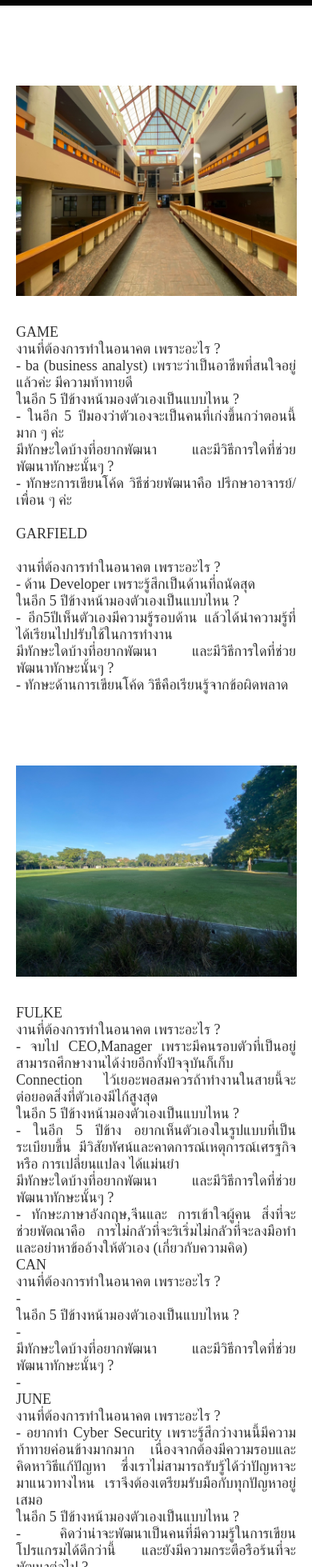
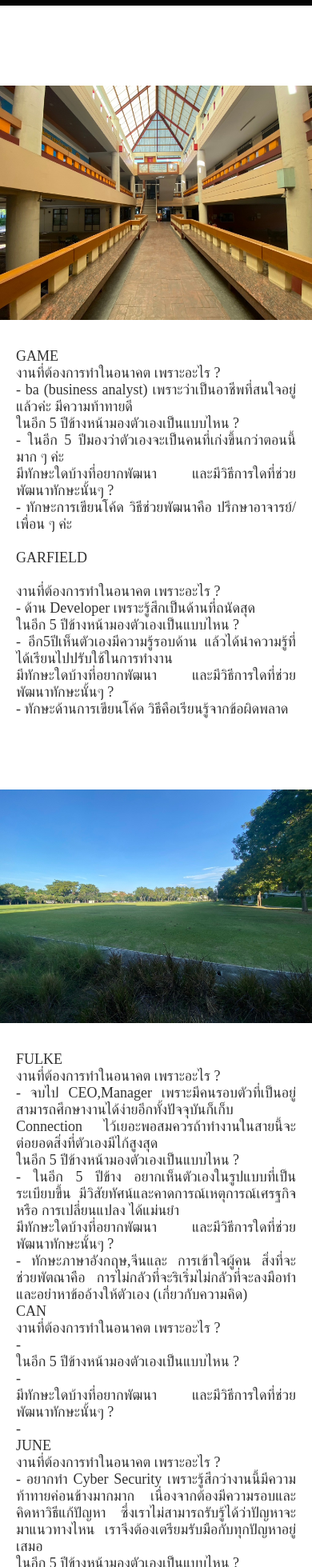
Before and after one commit to duckxy166/G23_OurCSTUStories, a plain HTML site: page future.html in a window 390 px wide. Shown: the part 41-2000 px from the top of the page at 80% size. Drawn offline with Linux system fonts and the light colour scheme.

Commit message:
Modify styles.css" Edite responsive  768px"

```diff
--- a/styles.css
+++ b/styles.css
@@ -323,7 +323,7 @@ display: flex;
     /* photo1 + ข้อความ */
     .regtangle1-text-container {
         display: flex;
-        align-items: flex-start; /* จัดให้สี่เหลี่ยมและข้อความอยู่แนวนอน */
+        align-items: flex-start;
         margin-top: 20px;
         gap: 20px;
     }
@@ -352,8 +352,8 @@ display: flex;
 
     .regtangle2-text-container {
         display: flex;
-        flex-direction: row-reverse; /* ทำให้ regtangle2 อยู่ด้านขวา */
-        align-items: flex-start; /* จัดให้ข้อความอยู่ด้านซ้าย */
+        flex-direction: row-reverse;
+        align-items: flex-start;
         margin-top: 20px;
     }
 
@@ -372,7 +372,7 @@ display: flex;
         color: #333;
         padding-top: 50px;
         margin: 0;
-        white-space: pre-line; /* ให้ข้อความขึ้นบรรทัดใหม่เมื่อถึงขีดจำกัด */
+        white-space: pre-line;
         margin-left: 100px;
         margin-right: 100px;
         margin-top: 80px;
@@ -382,27 +382,33 @@ display: flex;
 
 
     @media (max-width: 1024px) {
-        /* สำหรับหน้าจอขนาดมือถือหรือหน้าจอกว้างน้อยกว่า 768px */
         .regtangle1-text-container, .regtangle2-text-container {
-            flex-direction: column; /* เปลี่ยนให้แสดงเป็นแนวตั้ง */
+            flex-direction: column;
             align-items: center;
             gap: 15px;
         }
 
         .photo1, .photo2 {
-            width: 90%; /* เปลี่ยนขนาดให้พอดีกับหน้าจอ */
+            width: 90%;
             margin-left: 0;
             margin-right: 0;
         }
 
         .textparagraph2, .textparagraph3 {
-            font-size: 18px; /* ลดขนาดตัวอักษร */
+            font-size: 18px;
             margin-left: 20px;
             margin-right: 20px;
             margin-top: 20px;
         }
     }
 
+    @media (max-width: 768px) {
+        .photo1, .photo2 {
+            width: 100%;
+            margin-left: 0;
+            margin-right: 0;
+        }
+    }
 
     .footer{
         position:absolute;
```
